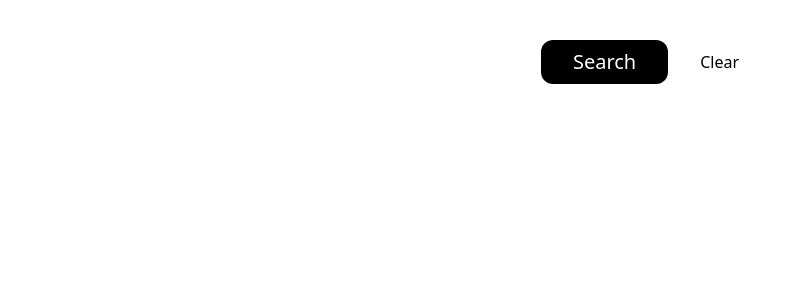
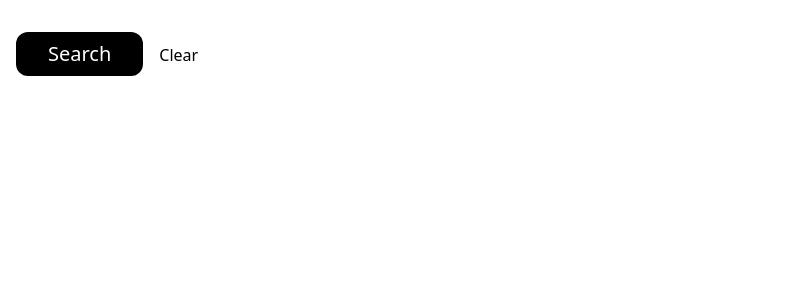
Before and after one commit to nrjdalal/verosearch-prowlarr, a Next.js app: page / in a window 1280 px wide. Shown: the top 300 px of the page, without its empty margins (0-786 px from the left). Built offline with nearby package versions, Linux system fonts and the light colour scheme.

Commit message:
Wed Aug 17 18:32:06 IST 2022

```diff
--- a/pages/index.jsx
+++ b/pages/index.jsx
@@ -32,19 +32,21 @@ const Home = () => {
   }
 
   return (
-    <div>
-      <main className="flex w-full items-center justify-center gap-x-8 px-20 py-10 text-center">
+    <div className="w-screen">
+      <main className="py-8 pl-4">
         <button className="rounded-xl bg-black p-8 py-2 text-xl text-white" onClick={Searcher}>
           Search
         </button>
 
-        <button onClick={() => setSearch([])}>Clear</button>
+        <button className="pl-4" onClick={() => setSearch([])}>
+          Clear
+        </button>
       </main>
 
-      <div className="pb-8">
+      <div className="pb-8 pl-4">
         {search.map((element, key) => {
           return (
-            <p className="text-center text-black" key={key}>
+            <p className="text-black" key={key}>
               {key + 1} ~ {element.title}
             </p>
           )
```
